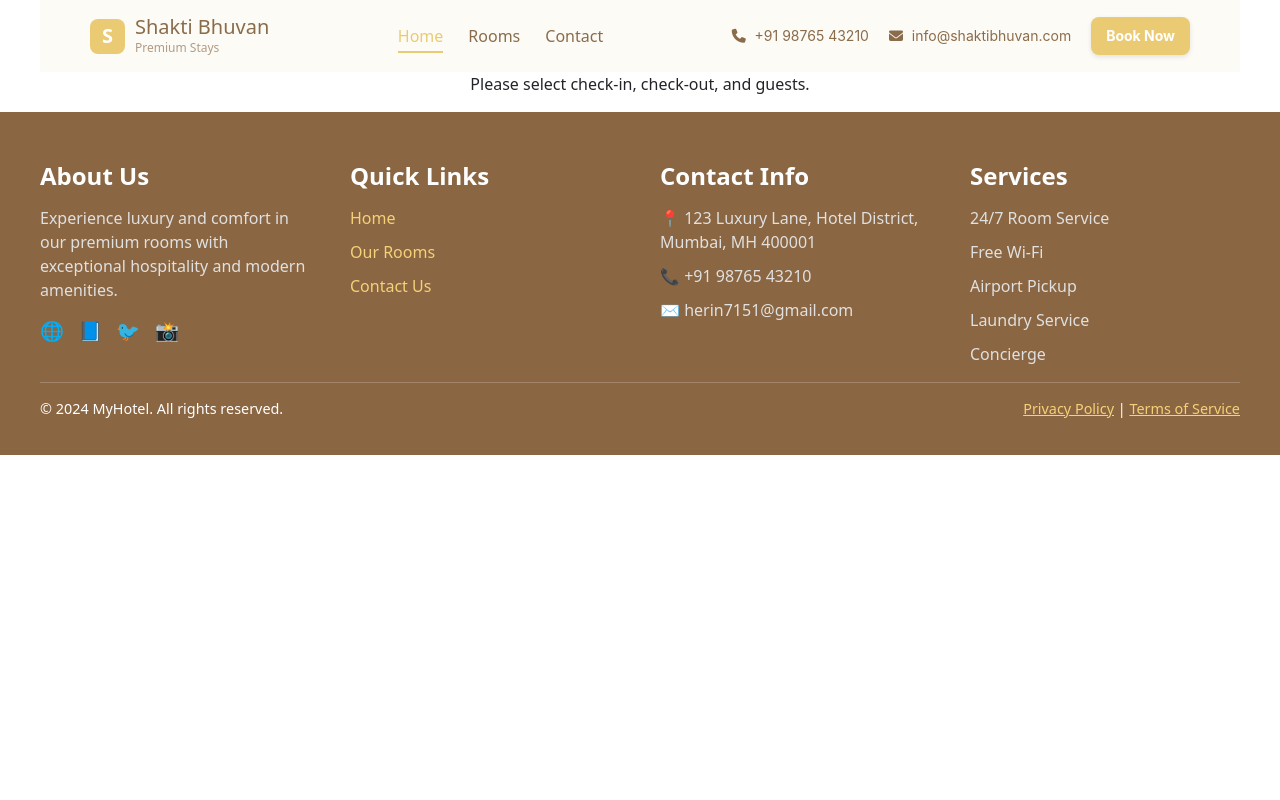
After one commit to Herin27/shakti_bhuvan, a PHP site: page /search.php in a window 1280 px wide. The commit adds this page. Run offline with PHP 8.4, Linux system fonts and the light colour scheme.

Commit message:
Add search functionality and footer design
- Implemented a search form in rooms.php and index.php for checking room availability based on check-in, check-out dates, and number of guests.
- Created a new search.php file to handle search logic and display results.
- Added a styled footer in footer.php with sections for About Us, Quick Links, Contact Info, and Services.
- Updated CSS for search box styling in rooms.css.

```diff
--- /dev/null
+++ b/footer.php
@@ -0,0 +1,137 @@
+<style>
+    .footer {
+  background: #8a6642;
+  color: white;
+  padding: 50px 20px 20px;
+}
+
+.footer-container {
+  display: grid;
+  grid-template-columns: repeat(auto-fit, minmax(220px, 1fr));
+  gap: 40px;
+  margin-bottom: 30px;
+    max-width: 1200px;
+    margin: 0 auto;
+}
+
+/* Footer Col */
+.footer-col h3,
+.footer-col h4 {
+  margin-bottom: 15px;
+  font-weight: 700;
+}
+
+.footer-col p {
+  color: #e0e0e0;
+  margin-bottom: 15px;
+}
+
+.footer-col ul {
+  list-style: none;
+  padding: 0;
+}
+
+.footer-col ul li {
+  margin-bottom: 10px;
+  color: #e0e0e0;
+}
+
+.footer-col a {
+  color: #f5d179;
+  text-decoration: none;
+  transition: 0.3s;
+}
+
+.footer-col a:hover {
+  text-decoration: underline;
+}
+
+/* Social Icons */
+.social-icons a {
+  margin-right: 10px;
+  font-size: 1.2rem;
+}
+
+/* Footer Bottom */
+.footer-bottom {
+  border-top: 1px solid rgba(255, 255, 255, 0.2);
+  padding-top: 15px;
+  display: flex;
+  justify-content: space-between;
+  flex-wrap: wrap;
+  font-size: 0.9rem;
+  max-width: 1200px;
+  margin: 0 auto;
+}
+
+.footer-bottom a {
+  color: #f5d179;
+}
+
+
+.location {
+  font-size: 0.9rem;
+  color: #777;
+}
+</style>
+
+<footer class="footer">
+  <div class="footer-container">
+
+    <!-- About Us -->
+    <div class="footer-col">
+      <h4>About Us</h4>
+      <p>
+        Experience luxury and comfort in our premium rooms with exceptional hospitality and modern amenities.
+      </p>
+      <div class="social-icons">
+        <a href="#">🌐</a>
+        <a href="#">📘</a>
+        <a href="#">🐦</a>
+        <a href="#">📸</a>
+      </div>
+    </div>
+
+    <!-- Quick Links -->
+    <div class="footer-col">
+      <h4>Quick Links</h4>
+      <ul>
+        <li><a href="#">Home</a></li>
+        <li><a href="#">Our Rooms</a></li>
+        <li><a href="#">Contact Us</a></li>
+        <!-- <li><a href="#">Amenities</a></li> -->
+      </ul>
+    </div>
+
+    <!-- Contact Info -->
+    <div class="footer-col">
+      <h4>Contact Info</h4>
+      <ul>
+        <li>📍 123 Luxury Lane, Hotel District, Mumbai, MH 400001</li>
+        <li>📞 +91 98765 43210</li>
+        <li>✉️ herin7151@gmail.com </li>
+      </ul>
+    </div>
+    <!-- Services -->
+    <div class="footer-col">
+        <h4>Services</h4>
+        <ul>
+            <li>24/7 Room Service</li>
+            <li>Free Wi-Fi</li>
+            <li>Airport Pickup</li>
+            <li>Laundry Service</li>
+            <li>Concierge</li>
+        </ul>
+    </div>
+    </div>
+    <!-- Bottom -->
+    <div class="footer-bottom">
+      <p>© 2024 MyHotel. All rights reserved.</p>
+      <div>
+        <a href="#">Privacy Policy</a> |
+        <a href="#">Terms of Service</a>
+      </div>
+    </div>
+</footer>
+</body>
+</html>
--- /dev/null
+++ b/header.php
@@ -0,0 +1,33 @@
+<!DOCTYPE html>
+<html lang="en">
+<head>
+  <meta charset="UTF-8">
+  <meta name="viewport" content="width=device-width, initial-scale=1.0">
+  <title>Search Result</title>
+  <link href="https://cdn.jsdelivr.net/npm/bootstrap@5.3.0/dist/css/bootstrap.min.css" rel="stylesheet">
+  <link rel="stylesheet" href="./assets/css/navbar.css">
+</head>
+<body>
+  <header class="navbar">
+    <div class="logo">
+        <div class="logo-icon">S</div>
+        <div class="logo-text">
+            <h1>Shakti Bhuvan</h1>
+            <span>Premium Stays</span>
+        </div>
+    </div>
+
+    <nav class="nav-links">
+        <a href="index.php" class="active">Home</a>
+        <a href="rooms.php">Rooms</a>
+        <a href="contact.php">Contact</a>
+    </nav>
+
+    <div class="contact-info">
+        <span><i class="fas fa-phone"></i> +91 98765 43210</span>
+        <span><i class="fas fa-envelope"></i> info@shaktibhuvan.com</span>
+        <a href="rooms.php" class="book-btn">Book Now</a>
+    </div>
+</header>
+</body>
+</html>
--- /dev/null
+++ b/search.php
@@ -0,0 +1,81 @@
+<?php
+include 'db.php';
+include 'header.php';
+
+if ($conn->connect_error) {
+    die("Connection failed: " . $conn->connect_error);
+}
+
+$checkin = $_POST['checkin'] ?? '';
+$checkout = $_POST['checkout'] ?? '';
+$guests = $_POST['guests'] ?? '';
+
+if (!empty($checkin) && !empty($checkout) && !empty($guests)) {
+    $sql = "
+        SELECT * FROM rooms r
+        WHERE r.guests >= ?
+        AND r.id NOT IN (
+            SELECT b.room_id FROM bookings b
+            WHERE (b.checkin <= ? AND b.checkout >= ?)
+        )
+    ";
+
+    $stmt = $conn->prepare($sql);
+    $stmt->bind_param("iss", $guests, $checkout, $checkin);
+    $stmt->execute();
+    $result = $stmt->get_result();
+
+    echo '<link href="https://cdn.jsdelivr.net/npm/bootstrap@5.3.0/dist/css/bootstrap.min.css" rel="stylesheet">';
+    echo '<div class="container mt-4">';
+    echo '<div class="row">';
+
+    echo'<h1>Searched rooms is</h1>';
+    if ($result->num_rows > 0) {
+        while ($row = $result->fetch_assoc()) {
+            // calculate nights
+            $nights = (strtotime($checkout) - strtotime($checkin)) / (60 * 60 * 24);
+            if ($nights < 1) $nights = 1;
+            $totalPrice = $row['price'] * $nights;
+
+            echo '
+            <div class="col-md-4 mb-4">
+
+                <div class="card shadow-lg border-0 rounded-4">
+                    <img src="uploads/'.$row['image'].'" class="card-img-top rounded-top-4" style="height:200px;object-fit:cover;">
+                    <div class="card-body">
+                        <h5 class="card-title d-flex justify-content-between align-items-center">
+                            '.$row['name'].'
+                            <span class="text-warning">⭐ '.$row['rating'].'</span>
+                        </h5>
+                        <p class="card-text text-muted" style="height:50px;overflow:hidden;">'.$row['description'].'</p>
+
+                        <div class="mb-2">';
+                        $amenities = explode(",", $row['amenities']);
+                        foreach($amenities as $a) {
+                            echo '<span class="badge bg-light text-dark me-1">'.$a.'</span>';
+                        }
+                        echo '</div>
+
+                        <h6 class="fw-bold text-success">₹'.$row['price'].'/night</h6>
+                        <p class="text-muted small">Total for '.$nights.' night(s): ₹'.$totalPrice.'</p>
+
+                        <a href="View_Details.php?id='.$row['id'].'" class="btn btn-outline-dark w-100">View Details</a>
+                    </div>
+                </div>
+            </div>
+            ';
+        }
+    } else {
+        echo '<p class="text-center">No rooms available for your selection.</p>';
+    }
+
+    echo '</div></div>';
+    $stmt->close();
+} else {
+    echo "<p class='text-center'>Please select check-in, check-out, and guests.</p>";
+}
+
+$conn->close();
+
+include 'footer.php';
+?>
```
Also changed, not shown: assets/css/rooms.css (+41 -1 lines), index.php (+11 -8 lines), rooms.php (+4 -12 lines).
